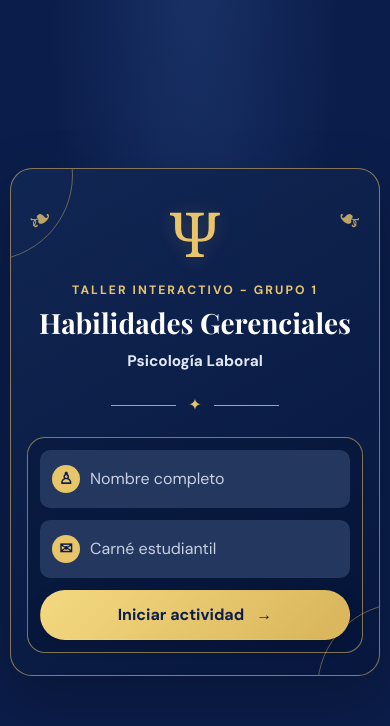
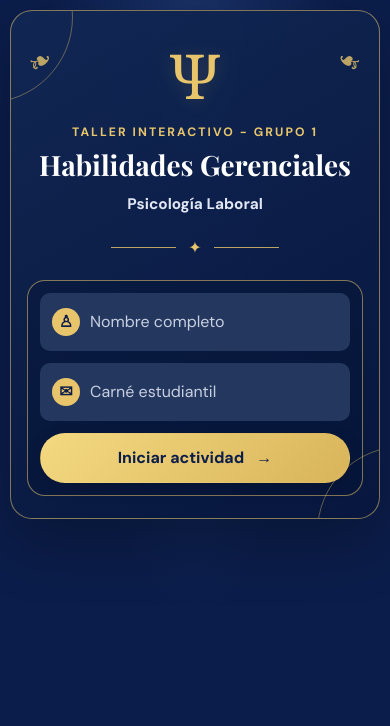
Before and after one commit to JuanConstanza2003/evaluacion-habilidades-gerenciales, a plain HTML site: page index.html in a window 390 px wide. Drawn offline with nearby package versions, Linux system fonts and the light colour scheme.

Commit message:
update style

```diff
--- a/assets/css/styles.css
+++ b/assets/css/styles.css
@@ -111,6 +111,17 @@ blockquote { margin: 26px 0; color: #f2dfad; font-family: 'Playfair Display', Ge
 .stat-card strong { color: var(--gold); font-family: 'Playfair Display', Georgia, serif; font-size: 1.8rem; }
 .sr-only { position: absolute; width: 1px; height: 1px; padding: 0; margin: -1px; overflow: hidden; clip: rect(0,0,0,0); white-space: nowrap; border: 0; }
 @media (max-width: 600px) {
+  /* En teléfonos, alinear la portada desde arriba para que el formulario
+     no quede centrado fuera del área visible y se pueda desplazar normalmente. */
+  html, body { min-height: 100%; }
+  body { min-height: 100dvh; overflow-y: auto; }
+  .shell {
+    min-height: 100dvh;
+    height: auto;
+    align-content: start;
+    place-items: start center;
+    padding: 16px 0 24px;
+  }
   .shell { width: min(100% - 20px, 480px); padding: 10px 0; }
   .hero-card { padding: 28px 16px 22px; border-radius: 22px; }
   .laurel { top: 30px; left: 5%; font-size: 28px; }
```
